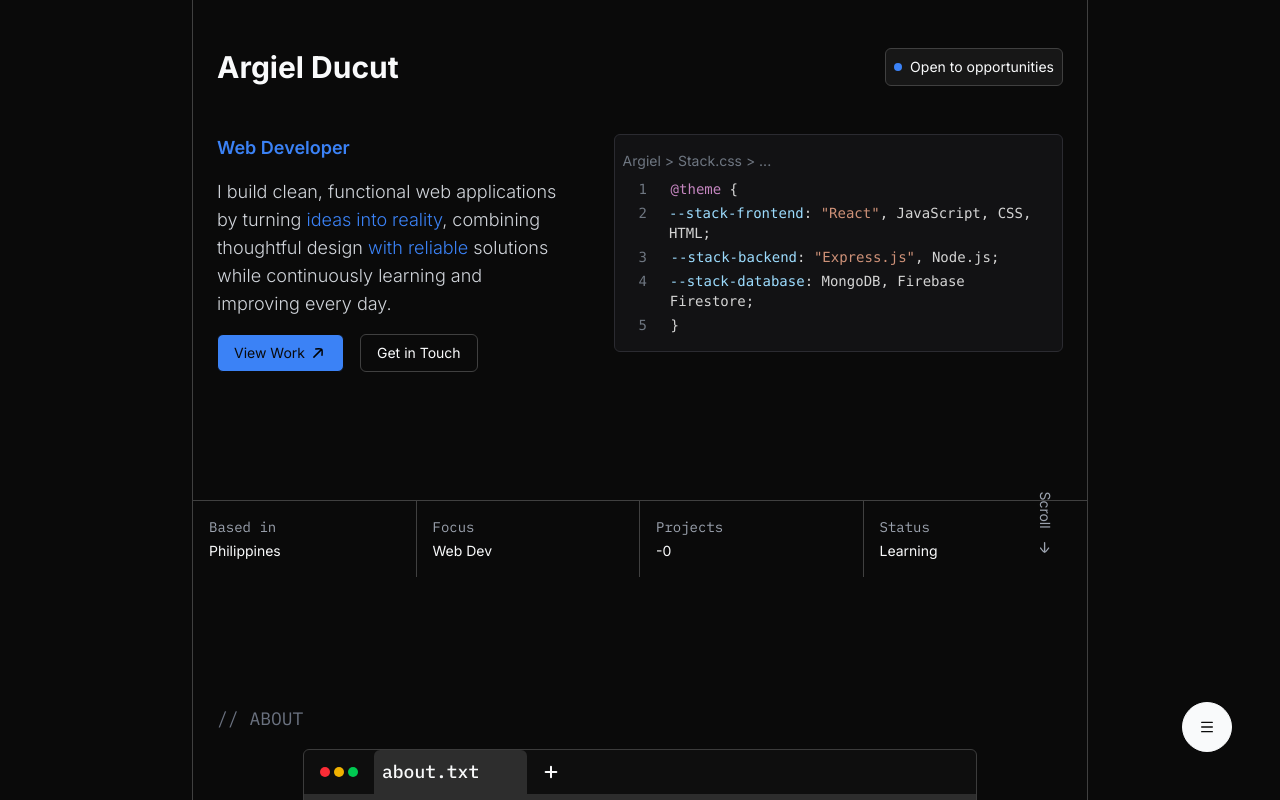
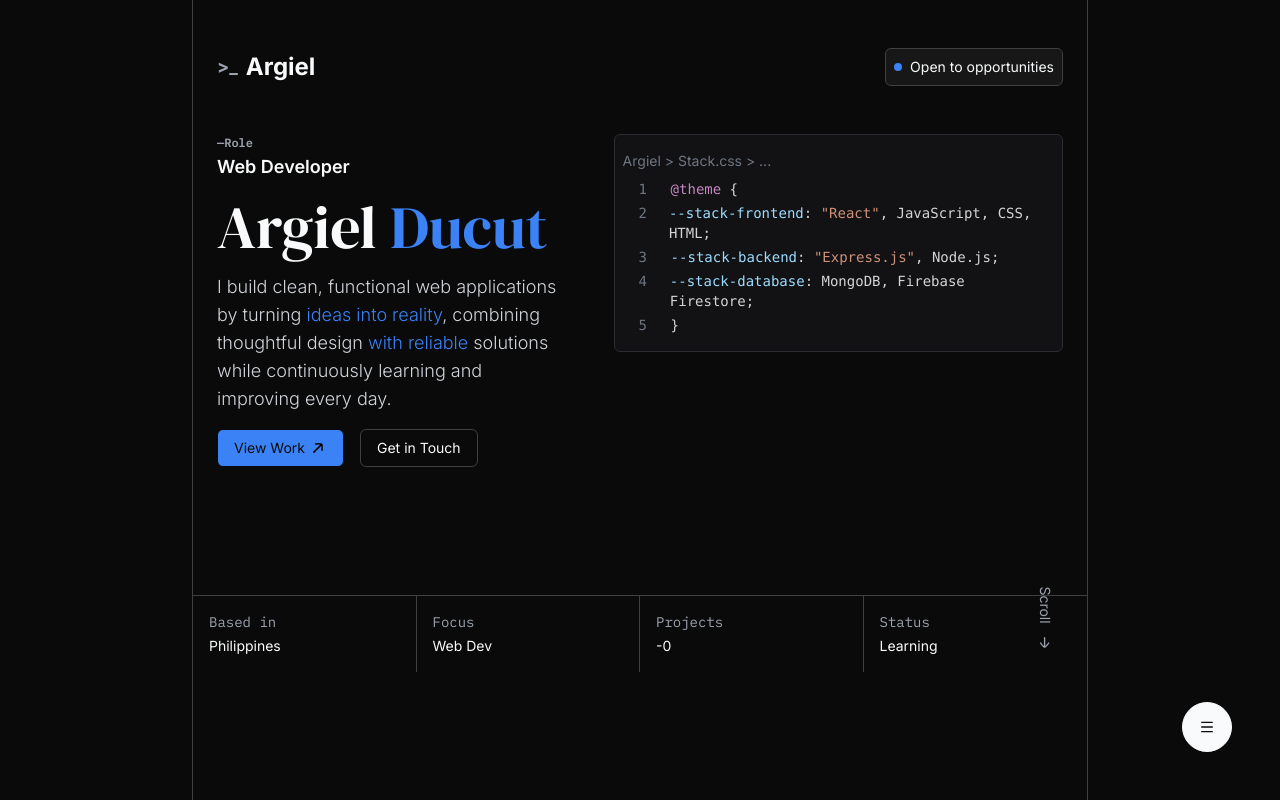
Before and after one commit to argieldev/Portfolio, a React app: page / in a window 1280 px wide. Shown: the top 800 px of the page. Built offline with nearby package versions, Linux system fonts and the light colour scheme; the HTML template or start-up script is replaced by a standard one.

Commit message:
Navbar and Hero Redesign

```diff
--- a/src/Components/Hero.jsx
+++ b/src/Components/Hero.jsx
@@ -6,9 +6,13 @@ function Hero() {
       <section className="flex flex-col px-6 py-12 gap-32" id="about">
         <div className="flex flex-col gap-12 sm:flex-row">
           <div className="flex flex-col gap-4">
-            <h2 className="text-sm text-primary font-semibold sm:text-lg">
-              Web Developer
+            <h2 className="flex flex-col text-sm font-semibold sm:text-lg">
+              <span className="text-[12px] text-text-muted font-ibm-plex-mono">—Role</span>
+              {" "}Web Developer
             </h2>
+            <h3 className="text-5xl font-dm-serif-display sm:text-6xl">
+              Argiel <span className="text-primary">Ducut</span>
+            </h3>
             <p className="text-center text-sm text-text-secondary font-light sm:max-w-sm sm:text-start sm:text-lg">
               I build clean, functional web applications by turning{" "}
               <span className="text-primary">ideas into reality</span>,
--- a/src/Components/Navbar.jsx
+++ b/src/Components/Navbar.jsx
@@ -4,7 +4,9 @@ function Navbar() {
   return (
     <>
       <header className="flex items-center justify-between px-6">
-        <a className="text-xl font-bold sm:text-3xl">Argiel Ducut</a>
+        <a className="flex items-center gap-2 text-md text-text-muted font-bold sm:text-lg">
+          &gt;_ <span className="text-lg text-text-primary sm:text-2xl">Argiel</span>
+        </a>
         <div className="flex items-center p-2 gap-2 text-[10px] font-medium bg-surface border border-border rounded-md sm:text-sm sm:font-normal">
           <span className="w-2 h-2 bg-primary rounded-full"></span>
           <span>Open to opportunities</span>
```
